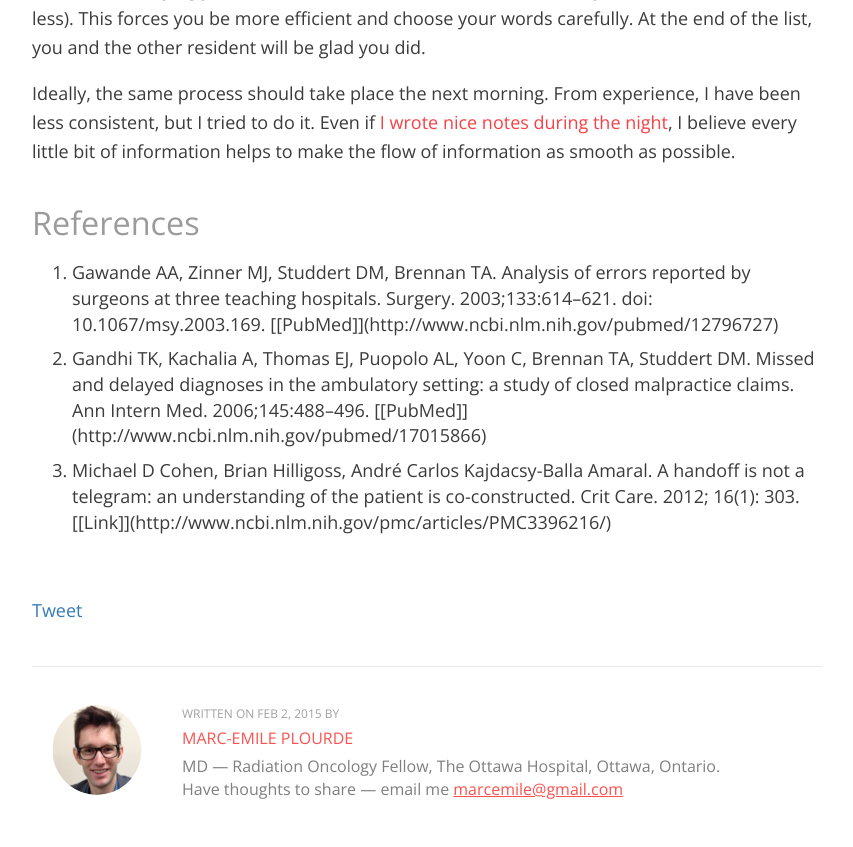
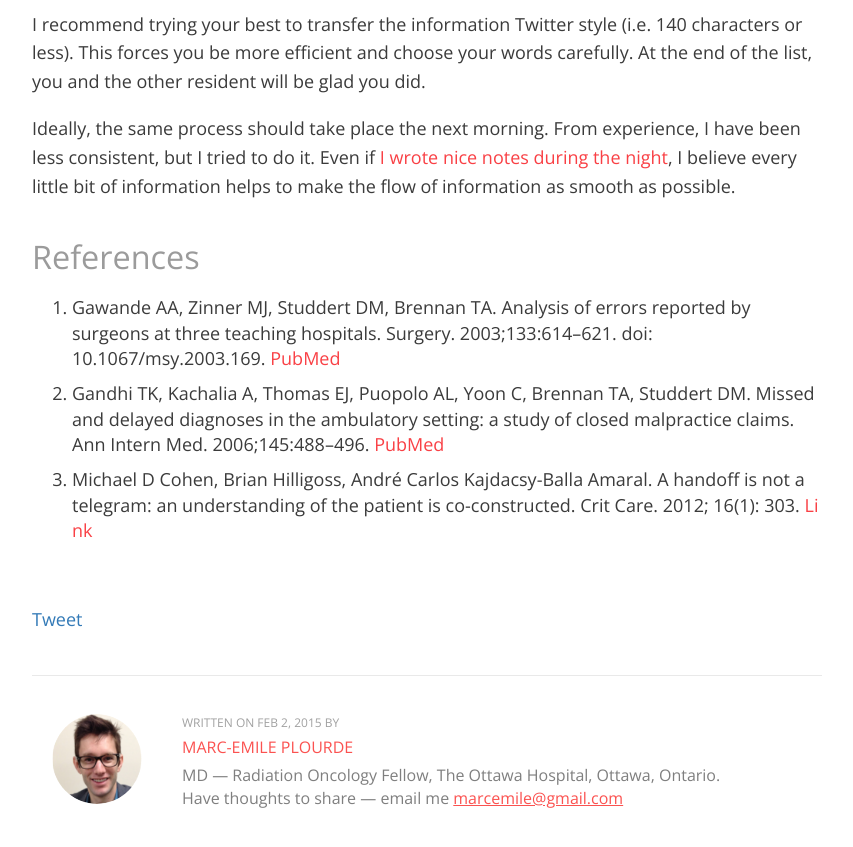
Before and after one commit to Messil/messil.github.io, a Jekyll site: the page built from _posts/2015-02-02-communication.markdown, in a window 1280 px wide and 900 px high, scrolled down 3325 px. Shown: the top 847 px of the window, without its empty margins (213-1066 px from the left). Built offline with Jekyll 4.4.1, drawn with Linux system fonts in a browser that asks for light colours; comment, search, counter and statistics services are not loaded; some of the changed text lies outside the part shown.

Commit message:
Edit first blog post.

```diff
--- a/_posts/2015-02-02-communication.markdown
+++ b/_posts/2015-02-02-communication.markdown
@@ -74,10 +74,10 @@
 
 I recommend trying your best to transfer the information Twitter style (i.e. 140 characters or less). This forces you be more efficient and choose your words carefully. At the end of the list, you and the other resident will be glad you did.
 
-Ideally, the same process should take place the next morning. From experience, I have been less consistent, but I tried to do it. Even if [I wrote nice notes during the night](documentation), I believe every little bit of information helps to make the flow of information as smooth as possible.
+Ideally, the same process should take place the next morning. From experience, I have been less consistent, but I tried to do it. Even if [I wrote nice notes during the night](/documentation/), I believe every little bit of information helps to make the flow of information as smooth as possible.
 
 ## References
 
-1. Gawande AA, Zinner MJ, Studdert DM, Brennan TA. Analysis of errors reported by surgeons at three teaching hospitals. Surgery. 2003;133:614–621. doi: 10.1067/msy.2003.169. \[[PubMed]\](http://www.ncbi.nlm.nih.gov/pubmed/12796727)
-2. Gandhi TK, Kachalia A, Thomas EJ, Puopolo AL, Yoon C, Brennan TA, Studdert DM. Missed and delayed diagnoses in the ambulatory setting: a study of closed malpractice claims. Ann Intern Med. 2006;145:488–496. \[[PubMed]\](http://www.ncbi.nlm.nih.gov/pubmed/17015866)
-3. Michael D Cohen, Brian Hilligoss, André Carlos Kajdacsy-Balla Amaral. A handoff is not a telegram: an understanding of the patient is co-constructed. Crit Care. 2012; 16(1): 303. \[[Link]\](http://www.ncbi.nlm.nih.gov/pmc/articles/PMC3396216/)
+1. Gawande AA, Zinner MJ, Studdert DM, Brennan TA. Analysis of errors reported by surgeons at three teaching hospitals. Surgery. 2003;133:614–621. doi: 10.1067/msy.2003.169. [PubMed](http://www.ncbi.nlm.nih.gov/pubmed/12796727)
+2. Gandhi TK, Kachalia A, Thomas EJ, Puopolo AL, Yoon C, Brennan TA, Studdert DM. Missed and delayed diagnoses in the ambulatory setting: a study of closed malpractice claims. Ann Intern Med. 2006;145:488–496. [PubMed](http://www.ncbi.nlm.nih.gov/pubmed/17015866)
+3. Michael D Cohen, Brian Hilligoss, André Carlos Kajdacsy-Balla Amaral. A handoff is not a telegram: an understanding of the patient is co-constructed. Crit Care. 2012; 16(1): 303. [Link](http://www.ncbi.nlm.nih.gov/pmc/articles/PMC3396216/)
```
